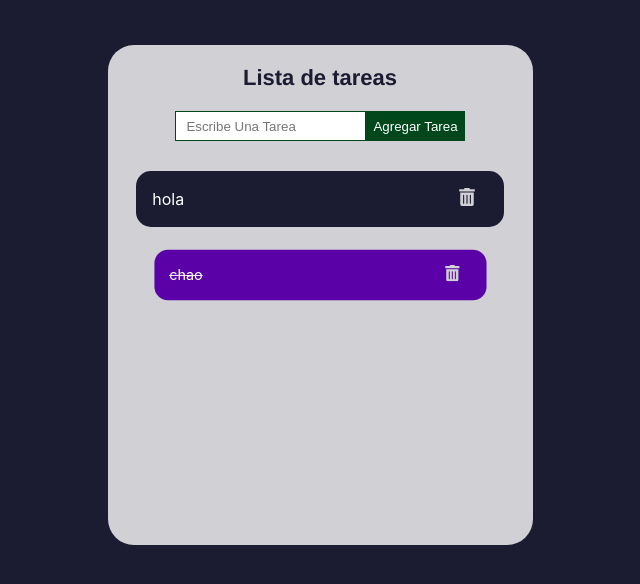
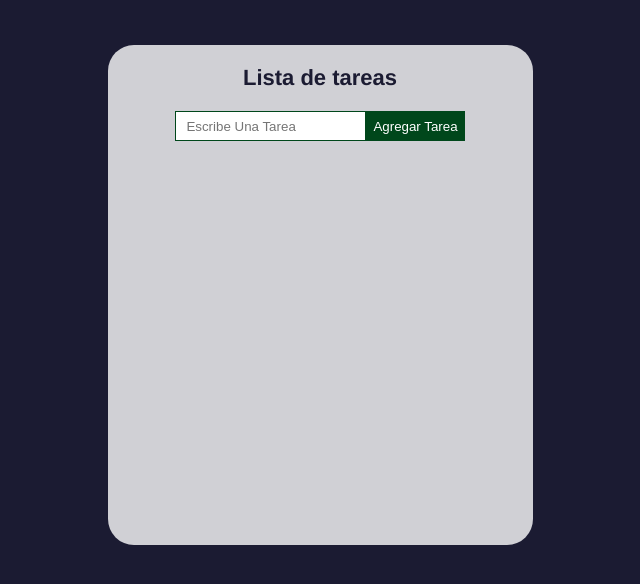
Before and after one commit to JohnRodriguezM/TodoList-Reactjs, a React (Create React App) app: page / in a window 1280 px wide. Shown: the top 584 px of the page, without its empty margins (320-960 px from the left). Built offline with nearby package versions, Linux system fonts and the light colour scheme.

Commit message:
identificador unico generado

```diff
--- a/package.json
+++ b/package.json
@@ -1,7 +1,6 @@
 {
   "name": "freetareas",
   "version": "0.1.0",
-  "private": true,
   "dependencies": {
     "@testing-library/jest-dom": "^5.16.4",
     "@testing-library/react": "^13.0.1",
@@ -10,6 +9,7 @@
     "react-dom": "^18.0.0",
     "react-icons": "^4.3.1",
     "react-scripts": "5.0.1",
+    "uuid": "^8.3.2",
     "web-vitals": "^2.1.4"
   },
   "scripts": {
--- a/src/components/MajorTareas.js
+++ b/src/components/MajorTareas.js
@@ -10,16 +10,7 @@ import Tareaformulario from './Tareaformulario'
 import '../stylesheets/Listatareas.css'
 
 export default function MajorTareas() {
-  const [tareas, setTareas] = useState([
-  {
-    texto: 'hola',
-    completada: false,
-  },
-  {
-    texto: 'chao',
-    completada: true,
-  }
-])
+  const [tareas, setTareas] = useState([])
 
 const agregarTareas = tarea => {
   console.log('tarea agregada')
@@ -39,7 +30,6 @@ const agregarTareas = tarea => {
               texto={el.texto}
               completada = {el.completada}
               key = {i}
-
               />
 
             )
--- a/src/components/Tareaformulario.js
+++ b/src/components/Tareaformulario.js
@@ -1,6 +1,8 @@
 import React,{useState} from 'react'
 import '../stylesheets/Tareaform.css'
 
+// paquete para generar un id único
+import { v4 as uuidv4 } from  'uuid'
 
 
 export default function Tareaformulario(props) {
@@ -13,11 +15,16 @@ export default function Tareaformulario(props) {
 
 	const handlerEnvio = e => {
 		const tareaNueva = {
-			id: '123',
+			// se genera un identificador único
+			id: uuidv4(),
 			texto: input,
+			completada: false
 		}
 		e.preventDefault();
+		// esta prop.agregar es el setestado de MajorTareas (el array)
+		// props.actuales es el array del estado
 		props.agregar([...props.actuales, tareaNueva])
+		console.log(tareaNueva)
 		return tareaNueva;
 	}
 
```
Also changed, not shown: 1 other file (tests, documents, lock files or other folders).
